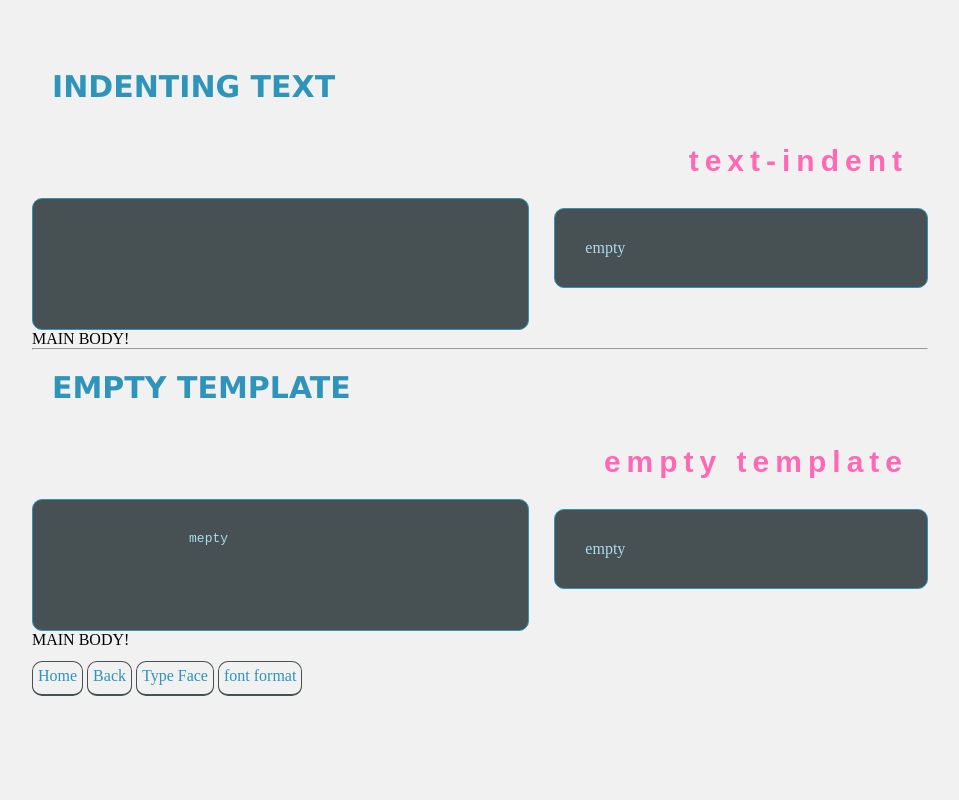
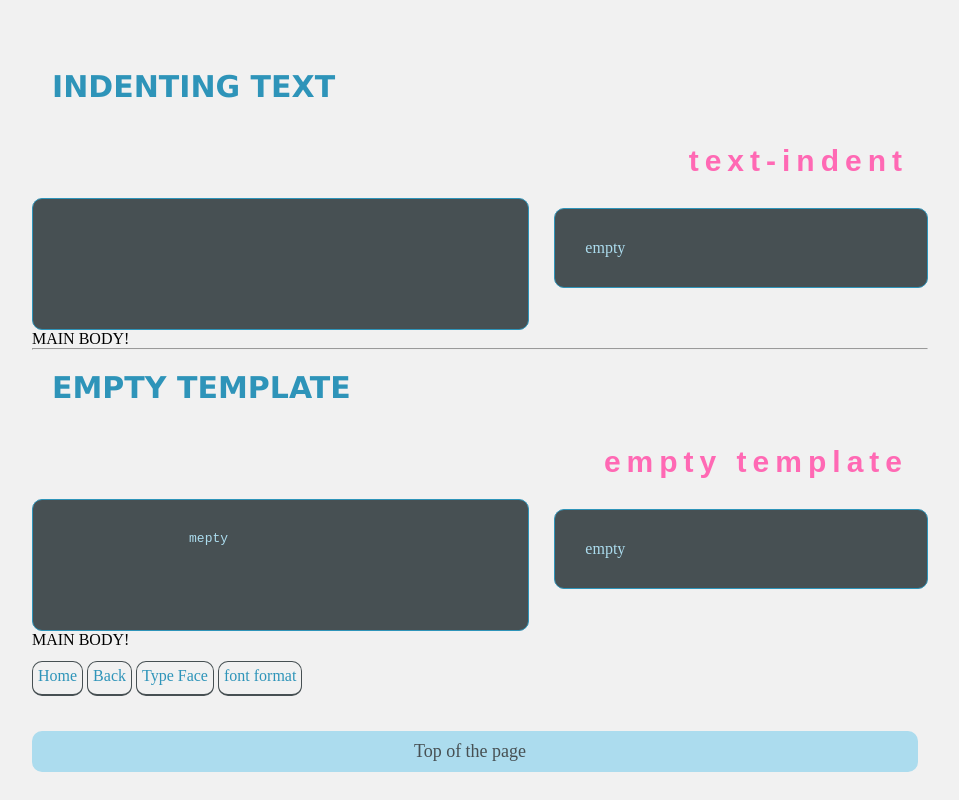
Before and after one commit to baktash-11/htmlandCss-part2, a plain HTML site: page understanding-font-fontmats.html in a window 1280 px wide. Shown: the part 3630-4430 px from the top of the page, without its empty margins (160-1119 px from the left). Before the commit the page ends 4326 px from the top, so only its background shows below. Drawn offline with Linux system fonts and the light colour scheme.

Commit message:
jubmp to section of page has been designed and added

```diff
--- a/css/new-flex.css
+++ b/css/new-flex.css
@@ -169,3 +169,23 @@ ol{
     border-radius: 10px;
     font-weight: bold;
 }
+
+.section-of-the-page{
+    padding: 10px;
+    padding-left: 0;
+    display: block;
+    background: var(--dark-background);
+    font-size: 18px;
+    text-align: center;
+    margin: 10px;
+    margin-left: 0;
+    border-radius: 10px;
+    color: var(--main-text-color);
+}
+
+.section-of-the-page:hover{
+    background: var(--main-background-color);
+    color: hotpink;
+    border: 1px solid var(--secondary-text-color);
+
+}
--- a/understanding-font-fontmats.html
+++ b/understanding-font-fontmats.html
@@ -10,7 +10,7 @@
 </head>
 <body>
 
-    <h1 class="main-heading">Understanding Font Formats</h1>
+    <h1 class="main-heading" id="top">Understanding Font Formats</h1>
     <div class="main-two-c-container">
         <div class="main-body-2">
 
@@ -323,7 +323,9 @@
     <a href="./font-scale.html" class="link">Back</a>
     <a href="./typeface.html" class="link">Type Face</a>
     <a href="./understanding-font-fontmats.html" class="link">font format</a>
-
+    <br><br><br>
+    <a href="#top" class="section-of-the-page">Top of the page</a>
+    <br>
 </body>
 
 </html>
```
